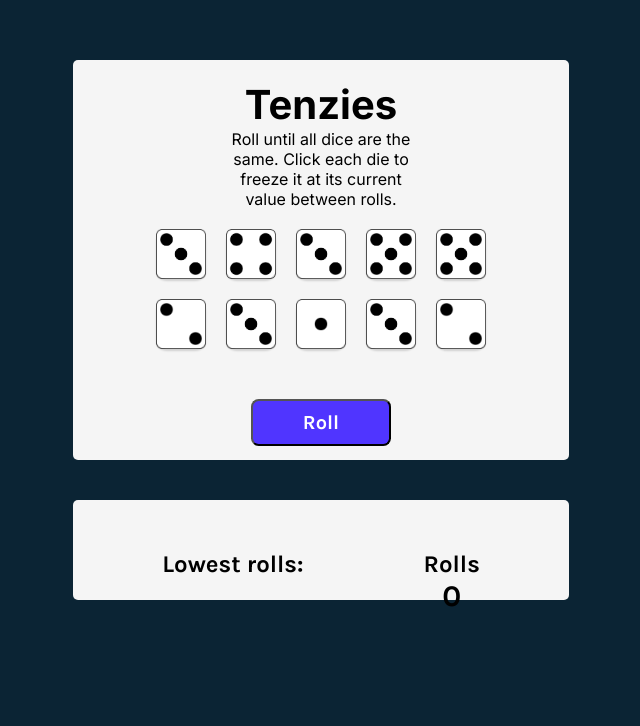
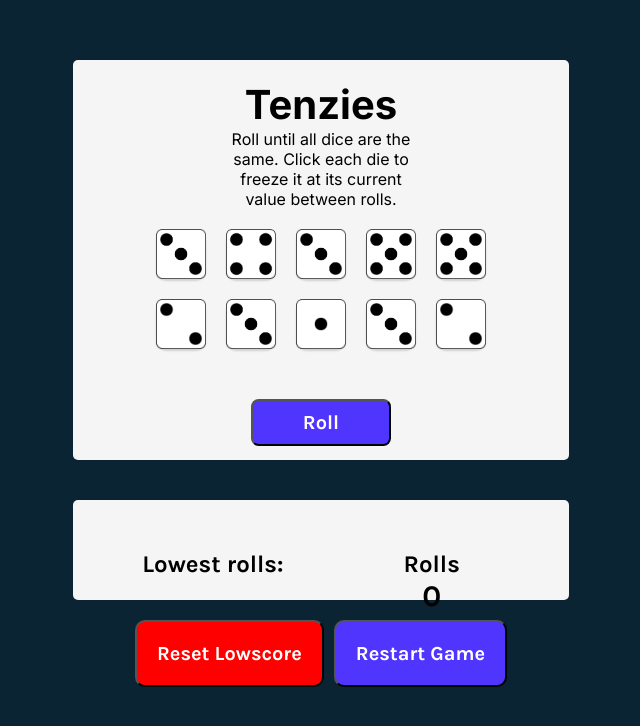
Before and after one commit to HMarraha/Tenzies-Game, a React (Vite) app: page / in a window 1280 px wide. Shown: the part 112-838 px from the top of the page, without its empty margins (319-959 px from the left). Before the commit the page ends 800 px from the top, so only its background shows below. Built offline with nearby package versions, Linux system fonts and the light colour scheme.

Commit message:
Added reset and restarts functionalities

```diff
--- a/src/App.jsx
+++ b/src/App.jsx
@@ -10,6 +10,7 @@ import three from "./assets/3.png"
 import four from "./assets/4.png"
 import five from "./assets/5.png"
 import six from "./assets/6.png"
+import Reset from "./Reset"
 
 export default function App() {
   const imgs = [one,two,three,four,five,six]
@@ -28,6 +29,17 @@ export default function App() {
             setTenzies(true)
         }
   },[dice])
+
+  function restartGame(){
+    setRolls(0)
+    setDice(allNewDice())
+  }
+
+  function resetScore(){
+    setLowestScore(0)
+    localStorage.setItem("lowScore", 0)
+  }
+
   function generateNewDice(){
     return {
             value: Math.ceil(Math.random() * 6),
@@ -90,7 +102,7 @@ export default function App() {
 
 
   return (
-    <div>
+    <div className="tenzies-container">
       <main>
           {tenzies && <Confetti />}
           <h1 className="title">Tenzies</h1>
@@ -103,6 +115,7 @@ export default function App() {
       <section className="container">
         <Track isLowScore={isLowScore} lowestScore={lowestScore} rolls={rolls} />
       </section>
+      <Reset resetScore={resetScore} restartGame={restartGame} />
     </div>
     )
 }
--- /dev/null
+++ b/src/Reset.jsx
@@ -0,0 +1,10 @@
+
+
+export default function Reset({resetScore,restartGame}){
+    return (
+        <section className="flex">
+            <button onClick={resetScore} className="reset-btn" type="button">Reset Lowscore</button>
+            <button onClick ={restartGame} style={{backgroundColor: "#5035FF"}} className="reset-btn">Restart Game</button>
+        </section>
+    )
+}
--- a/src/index.css
+++ b/src/index.css
@@ -98,7 +98,31 @@ main {
   display: flex;
   justify-content: space-between;
   gap: 120px;
+  margin-right: 40px;
 }
 .score {
   font-size: 30px;
 }
+.reset-btn {
+  background-color: red;
+  text-align: center;
+  padding: 20px;
+  border-radius: 10px;
+  color: white;
+  font-size: 20px;
+  font-family: 'Karla',sans-serif;
+  font-weight: bold;
+  cursor: pointer;
+  box-shadow: 0px, 3.2px
+  rgba(0, 0, 0, 0.18);
+  margin: 20px 5px;
+}
+.reset-btn:focus {
+  outline: none;
+}
+.reset-btn:active {
+  box-shadow: inset 5px 5px 10px -3px rgba(0, 0, 0, 0.7);
+}
+.tenzies-container {
+  text-align: center;
+}
```
